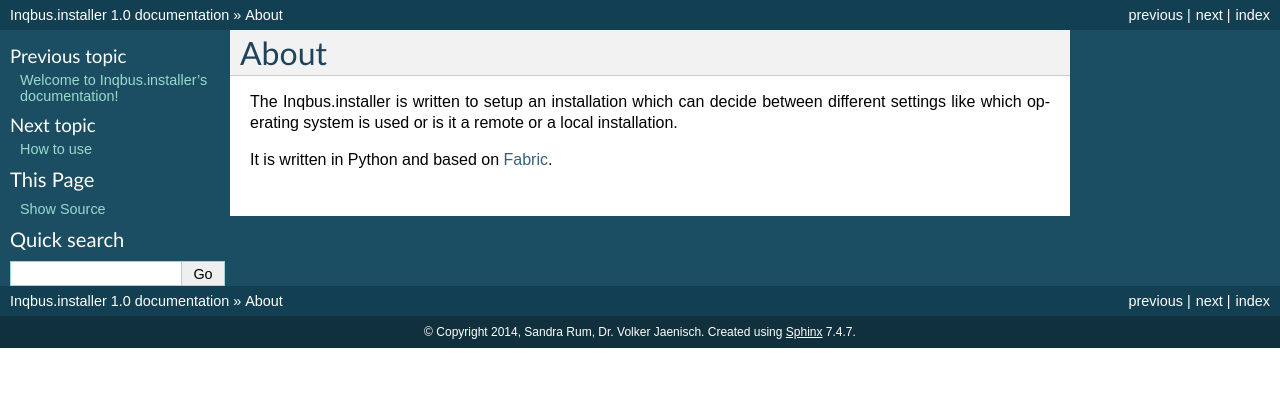
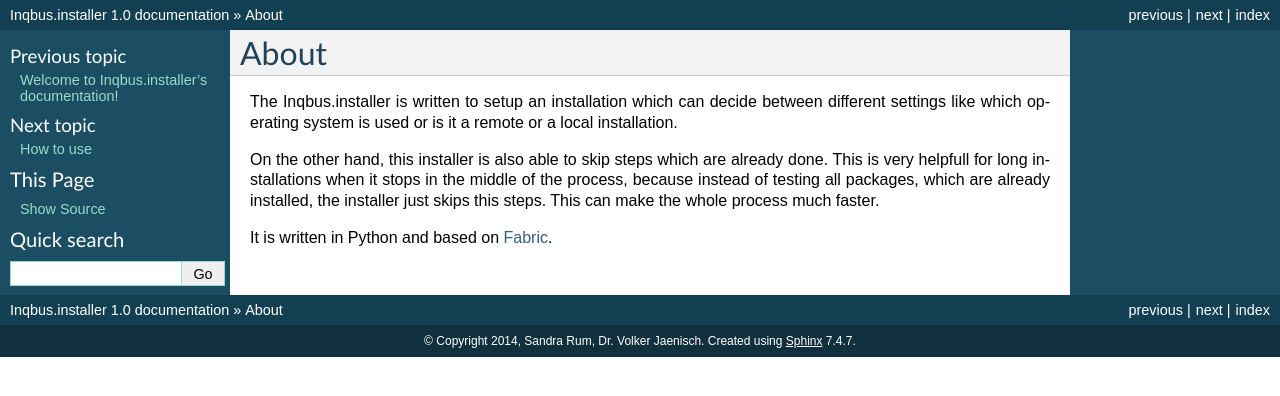
Before and after one commit to volkerjaenisch/inqbus.installer, a Sphinx documentation site: the page built from doc/source/about.rst, in a window 1280 px wide. Shown: the top 396 px of the page. Built offline with Sphinx 7.4.7, drawn with Linux system fonts in a browser that asks for light colours.

Commit message:
Added a short description of TaskMixin functionality.

```diff
--- a/doc/source/about.rst
+++ b/doc/source/about.rst
@@ -5,6 +5,12 @@ The Inqbus.installer is written to setup an installation which can decide
 between different settings like which operating system is used or is it a
 remote or a local installation.
 
+On the other hand, this installer is also able to skip steps which are already
+done. This is very helpfull for long installations when it stops in the middle
+of the process, because instead of testing all packages, which are already
+installed, the installer just skips this steps. This can make the whole process
+much faster.
+
 It is written in Python and based on `Fabric`_.
 
 .. _Fabric: http://docs.fabfile.org/en/1.8/
```
